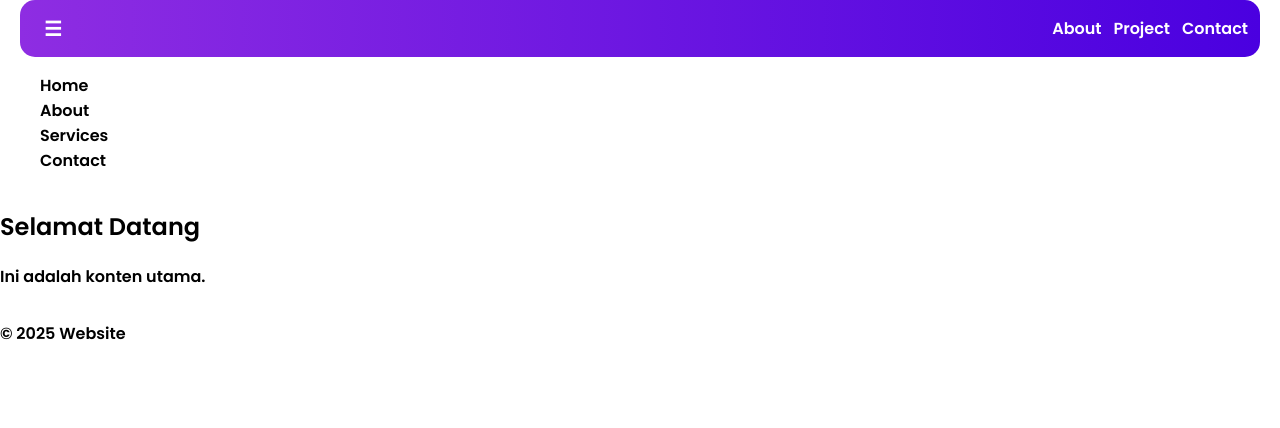
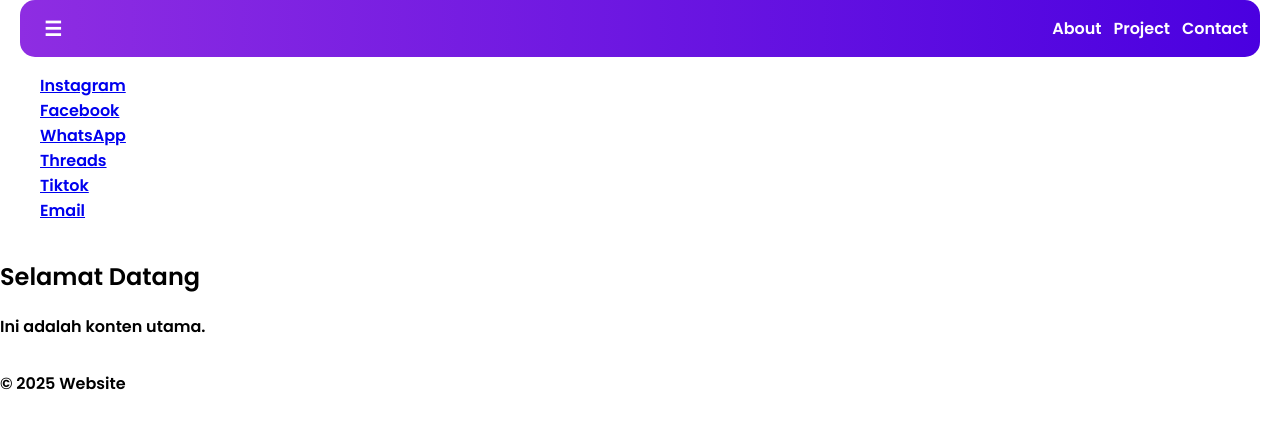
Before and after one commit to mkdm54/dev-portfolio, a website: page public/index.html in a window 1280 px wide. Drawn offline with Linux system fonts and the light colour scheme.

Commit message:
menambahkan link social media

```diff
--- a/public/index.html
+++ b/public/index.html
@@ -14,9 +14,15 @@
             <nav class="navbar">
                 <div class="menu-toggle">☰</div>
                 <ul class="list-item">
-                    <a href="#about"><li>About</li></a>
-                    <a href="#project"><li>Project</li></a>
-                    <a href="#contact"><li>Contact</li></a>
+                    <a href="#about">
+                        <li>About</li>
+                    </a>
+                    <a href="#project">
+                        <li>Project</li>
+                    </a>
+                    <a href="#contact">
+                        <li>Contact</li>
+                    </a>
                 </ul>
             </nav>
         </header>
@@ -24,10 +30,24 @@
         <main>
             <aside class="sidebar">
                 <ul>
-                    <li>Home</li>
-                    <li>About</li>
-                    <li>Services</li>
-                    <li>Contact</li>
+                    <a href="https://www.instagram.com/mkdmibrhm_" target="_blank">
+                        <li>Instagram</li>
+                    </a>
+                    <a href="https://web.facebook.com/zientzz" target="_blank">
+                        <li>Facebook</li>
+                    </a>
+                    <a href="https://wa.me/6285854894312" target="_blank">
+                        <li>WhatsApp</li>
+                    </a>
+                    <a href="https://www.threads.net/@mkdmibrhm_" target="_blank">
+                        <li>Threads</li>
+                    </a>
+                    <a href="https://www.tiktok.com/@mkdmibrhm_" target="_blank">
+                        <li>Tiktok</li>
+                    </a>
+                    <a href="#email">
+                        <li>Email</li>
+                    </a>
                 </ul>
             </aside>
 
```
